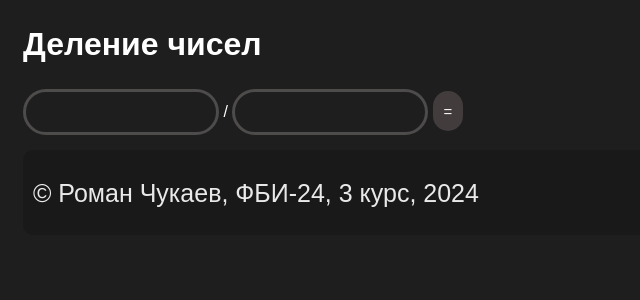
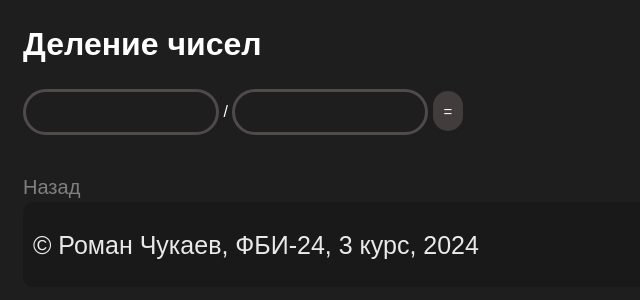
Before and after one commit to Roman3340/web-progr-labs2, a Flask app: page /lab4/div-form in a window 1280 px wide. Shown: the part 87-387 px from the top of the page, without its empty margins (0-640 px from the left). Run offline with Flask 3, Linux system fonts and the light colour scheme.

Commit message:
trouble1 debug 8

```diff
--- a/templates/lab4/div-form.html
+++ b/templates/lab4/div-form.html
@@ -8,4 +8,10 @@
         <input type="number" name="x1" class="inputC"> / <input type="number" name="x2" class="inputC">
         <input type="submit" value="=" class="button del">
     </form>
+
+    <br>
+
+    <div>
+        <a href="/lab4">Назад</a>
+    </div>
 {% endblock %}
--- a/templates/lab4/exp-form.html
+++ b/templates/lab4/exp-form.html
@@ -8,4 +8,10 @@
         <input type="number" name="x1" class="inputC"> ** <input type="number" name="x2" class="inputC">
         <input type="submit" value="=" class="button del">
     </form>
+
+    <br>
+
+    <div>
+        <a href="/lab4">Назад</a>
+    </div>
 {% endblock %}
--- a/templates/lab4/mult-form.html
+++ b/templates/lab4/mult-form.html
@@ -8,4 +8,10 @@
         <input type="number" name="x1" class="inputC"> * <input type="number" name="x2" class="inputC">
         <input type="submit" value="=" class="button del">
     </form>
+
+    <br>
+
+    <div>
+        <a href="/lab4">Назад</a>
+    </div>
 {% endblock %}
--- a/templates/lab4/sub-form.html
+++ b/templates/lab4/sub-form.html
@@ -8,4 +8,10 @@
         <input type="number" name="x1" class="inputC"> - <input type="number" name="x2" class="inputC">
         <input type="submit" value="=" class="button del">
     </form>
+
+    <br>
+
+    <div>
+        <a href="/lab4">Назад</a>
+    </div>
 {% endblock %}
```
